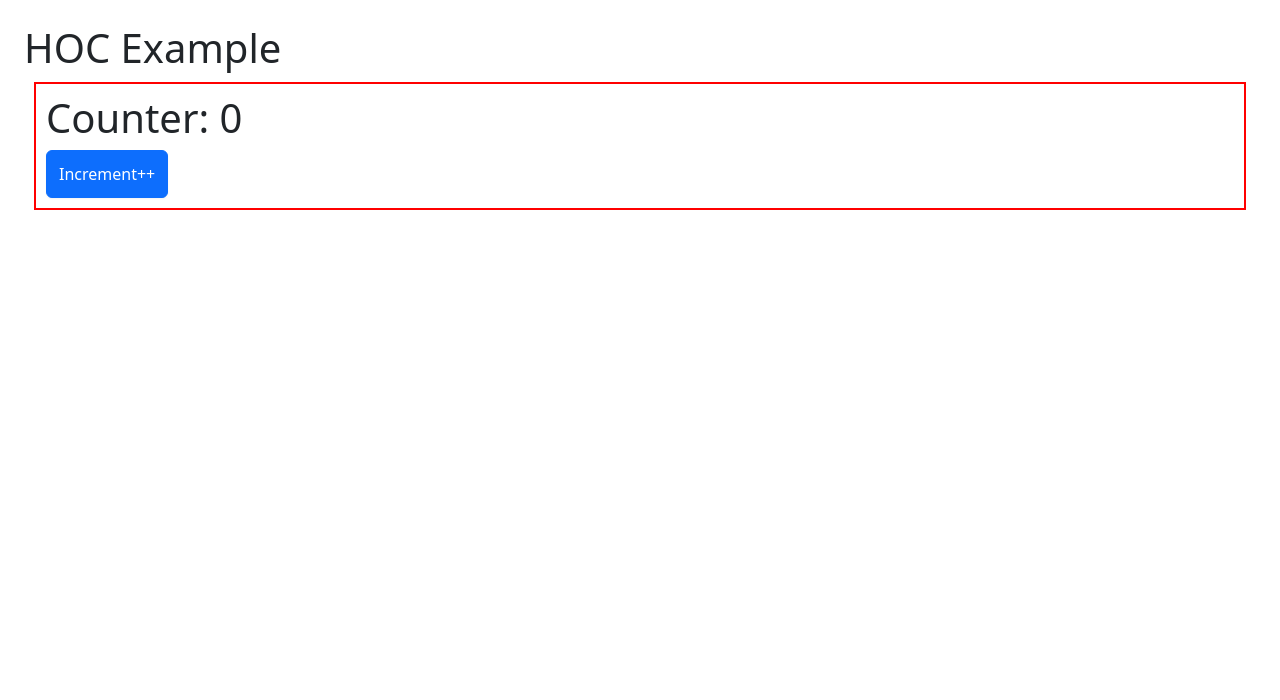
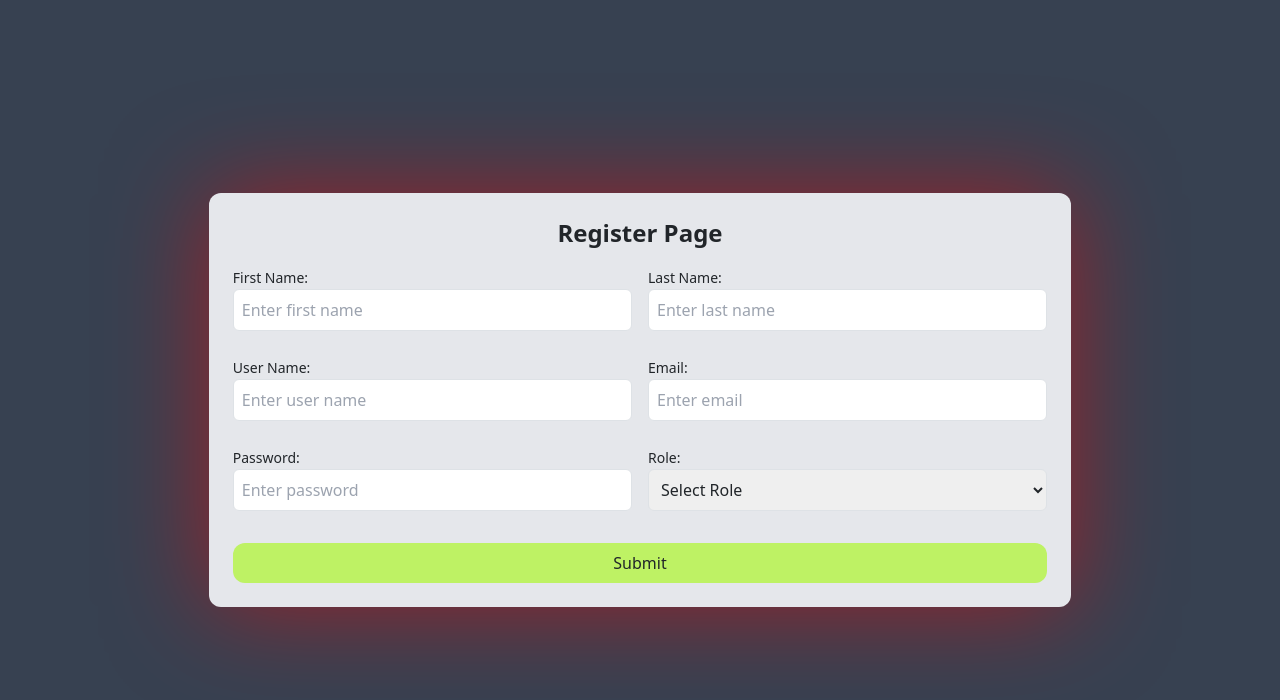
Before and after one commit to NikhilKhatri1/React-Daily-Work, a React (Create React App) app in the folder REACT-UI/: page /register in a window 1280 px wide. Shown: the top 700 px of the page. Built offline with nearby package versions, Linux system fonts and the light colour scheme.

Commit message:
extend in tailwind

```diff
--- a/REACT-UI/src/React-Tutorial/Day-47/Register.jsx
+++ b/REACT-UI/src/React-Tutorial/Day-47/Register.jsx
@@ -4,13 +4,13 @@ import { useNavigate } from 'react-router-dom';
 import { toast } from 'react-toastify';
 
 const Register = () => {
-    const [token, setToken] = useState('')
+    const [token, setToken] = useState('');
     const [firstName, setFirstName] = useState('');
     const [lastName, setLastName] = useState('');
     const [userName, setUserName] = useState('')
     const [email, setEmail] = useState('');
     const [password, setPassword] = useState('');
-    const [role, setRole] = useState('user');
+    const [role, setRole] = useState('Select Role');
     const navigate = useNavigate()
 
     const handleSubmit = async (event) => {
@@ -46,12 +46,14 @@ const Register = () => {
     }, [token])
 
     return (
-        <div className='flex items-center justify-center min-h-screen bg-gray-700'>
-            <div className='p-6 bg-gray-200 w-[450px] h-auto rounded-xl shadow-lg'>
+        <div className='flex items-center justify-center min-h-screen p-4 bg-gray-700 sm:p-0'>
+            <div className='p-6 bg-gray-200 sm:min-w-[70%] w-[300px] h-auto rounded-xl shadow-custom-shadow'>
                 <div className='mb-3 text-center'>
                     <h3 className='text-2xl font-semibold'>Register Page</h3>
                 </div>
                 <form onSubmit={handleSubmit} className='flex flex-col space-y-4'>
+                    <div className="flex flex-col sm:flex-row sm:space-x-4"> {/* Flex container for responsive layout */}
+                        <div className="flex-1 mb-2 sm:mb-0">
                             <label htmlFor="firstName" className='text-sm font-medium'>First Name:</label>
                             <input
                                 type="text"
@@ -61,8 +63,10 @@ const Register = () => {
                                 onChange={(e) => setFirstName(e.target.value)}
                                 className='w-full p-2 border rounded-md border-neutral-900'
                                 placeholder='Enter first name'
+                                required
                             />
-
+                        </div>
+                        <div className="flex-1">
                             <label htmlFor="lastName" className='text-sm font-medium'>Last Name:</label>
                             <input
                                 type="text"
@@ -72,8 +76,13 @@ const Register = () => {
                                 onChange={(e) => setLastName(e.target.value)}
                                 className='w-full p-2 border rounded-md border-neutral-900'
                                 placeholder='Enter last name'
+                                required
                             />
+                        </div>
+                    </div>
 
+                    <div className="flex flex-col sm:flex-row sm:space-x-4">
+                        <div className="flex-1 mb-2 sm:mb-0">
                             <label htmlFor="userName" className='text-sm font-medium'>User Name:</label>
                             <input
                                 type="text"
@@ -83,8 +92,11 @@ const Register = () => {
                                 onChange={(e) => setUserName(e.target.value)}
                                 className='w-full p-2 border rounded-md border-neutral-900'
                                 placeholder='Enter user name'
+                                required
                             />
+                        </div>
 
+                        <div className='flex-1'>
                             <label htmlFor="email" className='text-sm font-medium'>Email:</label>
                             <input
                                 type="email"
@@ -94,8 +106,13 @@ const Register = () => {
                                 onChange={(e) => setEmail(e.target.value)}
                                 className='w-full p-2 border rounded-md border-neutral-900'
                                 placeholder='Enter email'
+                                required
                             />
+                        </div>
+                    </div>
 
+                    <div className="flex flex-col sm:flex-row sm:space-x-4">
+                        <div className="flex-1 mb-2 sm:mb-0">
                             <label htmlFor="password" className='text-sm font-medium'>Password:</label>
                             <input
                                 type="password"
@@ -105,14 +122,18 @@ const Register = () => {
                                 onChange={(e) => setPassword(e.target.value)}
                                 className='w-full p-2 border rounded-md border-neutral-900'
                                 placeholder='Enter password'
+                                required
                             />
-
+                        </div>
+                        <div className="flex-1">
                             <label htmlFor="role" className='text-sm font-medium'>Role:</label>
-                    <select onChange={(e) => setRole(e.target.value)} value={role} id='role' className='w-full p-2 border rounded-md border-neutral-900'>
-                        <option value="-1" disabled >Select Role</option>
+                            <select onChange={(e) => setRole(e.target.value)} value={role} id='role' className='w-full p-2 border rounded-md border-neutral-900' required>
+                                <option value="Select Role" disabled >Select Role</option>
                                 <option value="user">User</option>
                                 <option value="admin">Admin</option>
                             </select>
+                        </div>
+                    </div>
 
                     <div className='mt-4 text-center'>
                         <button type="submit" className='w-full p-2 font-medium bg-lime-300 rounded-xl'>
@@ -123,6 +144,8 @@ const Register = () => {
             </div>
         </div>
     )
+
+
 }
 
 export default Register
--- a/REACT-UI/tailwind.config.js
+++ b/REACT-UI/tailwind.config.js
@@ -3,7 +3,11 @@ module.exports = {
     "./src/**/*.{js,jsx,ts,tsx}",
   ],
   theme: {
-    extend: {},
+    extend: {
+      boxShadow: {
+        'custom-shadow': '0px 0px 100px 0px rgba(255, 0, 0, 0.5)',
+      },
+    },
   },
   plugins: [
     require('daisyui'), // Keep this line
```
Also changed, not shown: REACT-UI/src/index.js (+1 -24 lines). Lines whose indentation alone changed are shown as unchanged.
